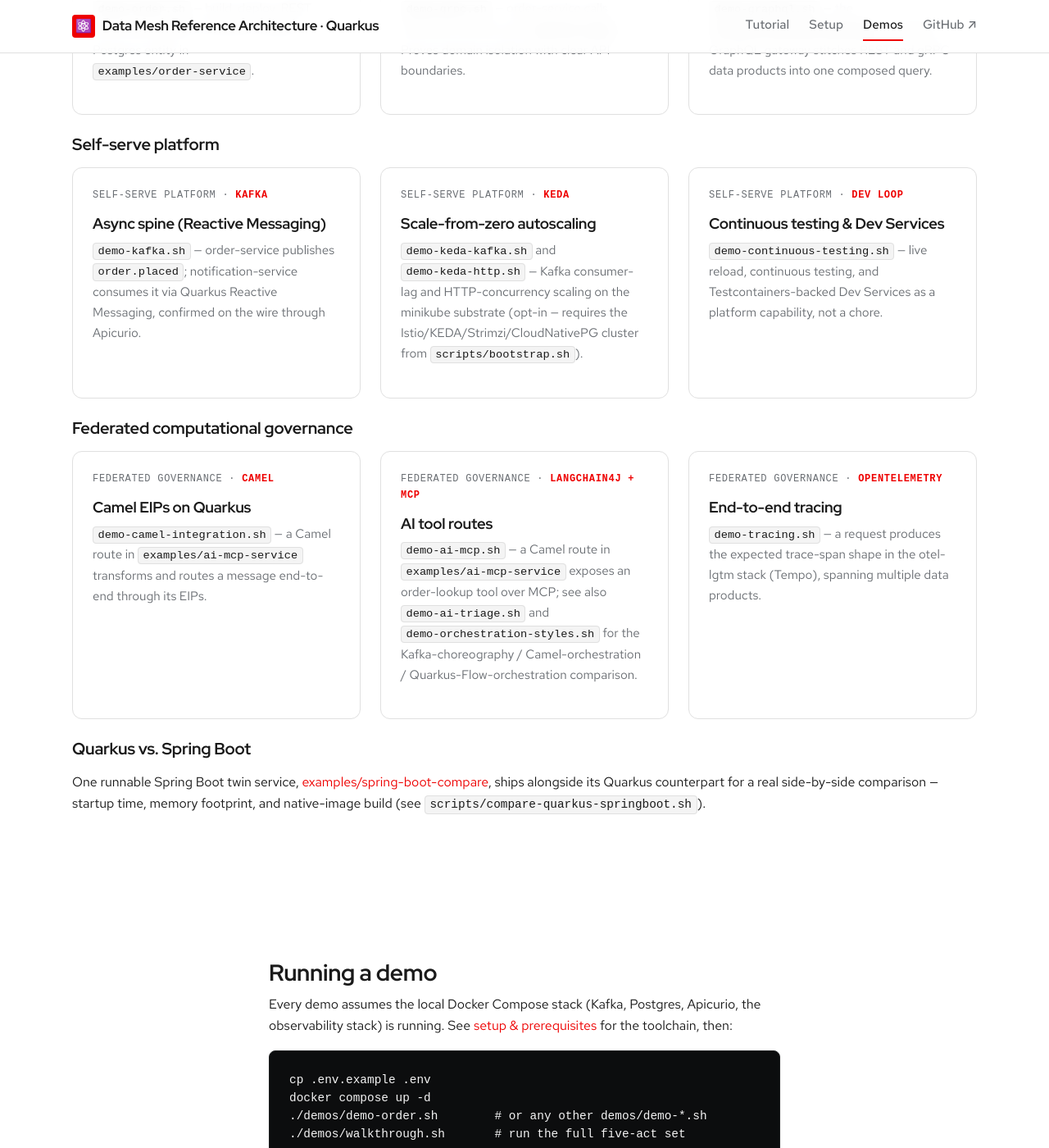
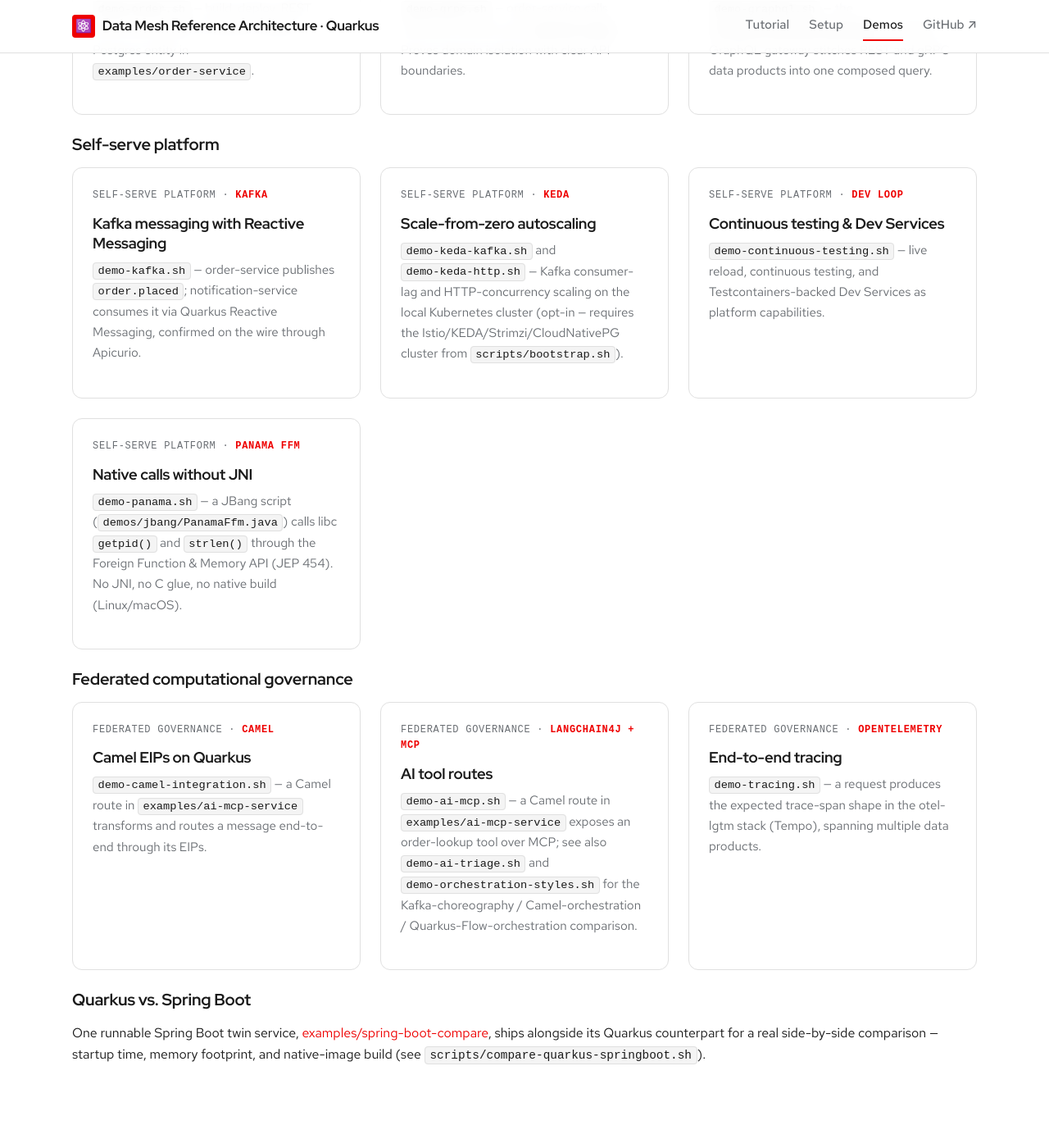
Before and after one commit to patterncatalyst/datamesh-reference-arch-quarkus, a Jekyll site: the page built from demos.html, in a window 1280 px wide and 1400 px high, scrolled down 1218 px. Shown: the whole window at 82% size. Built offline with Jekyll 4.4.1, drawn with Linux system fonts in a browser that asks for light colours; some web fonts are replaced; some of the changed text lies outside the part shown.

Commit message:
feat(demo): add Panama FFM demo (getpid/strlen via libc) and count 19 demos

```diff
--- a/demos.html
+++ b/demos.html
@@ -84,7 +84,7 @@
         <div class="cards">
             <a class="card" href="https://github.com/{{ site.github_username }}/{{ site.github_repo }}/blob/main/demos/demo-kafka.sh">
                 <div class="card__eyebrow">Self-serve platform &middot; <strong>Kafka</strong></div>
-                <h3 class="card__title">Async spine (Reactive Messaging)</h3>
+                <h3 class="card__title">Kafka messaging with Reactive Messaging</h3>
                 <p class="card__desc">
                     <code>demo-kafka.sh</code> — order-service publishes
                     <code>order.placed</code>; notification-service consumes
@@ -98,7 +98,7 @@
                 <p class="card__desc">
                     <code>demo-keda-kafka.sh</code> and
                     <code>demo-keda-http.sh</code> — Kafka consumer-lag and
-                    HTTP-concurrency scaling on the minikube substrate
+                    HTTP-concurrency scaling on the local Kubernetes cluster
                     (opt-in — requires the Istio/KEDA/Strimzi/CloudNativePG
                     cluster from <code>scripts/bootstrap.sh</code>).
                 </p>
@@ -109,7 +109,18 @@
                 <p class="card__desc">
                     <code>demo-continuous-testing.sh</code> — live reload,
                     continuous testing, and Testcontainers-backed Dev
-                    Services as a platform capability, not a chore.
+                    Services as platform capabilities.
+                </p>
+            </a>
+            <a class="card" href="https://github.com/{{ site.github_username }}/{{ site.github_repo }}/blob/main/demos/demo-panama.sh">
+                <div class="card__eyebrow">Self-serve platform &middot; <strong>Panama FFM</strong></div>
+                <h3 class="card__title">Native calls without JNI</h3>
+                <p class="card__desc">
+                    <code>demo-panama.sh</code> — a JBang script
+                    (<code>demos/jbang/PanamaFfm.java</code>) calls libc
+                    <code>getpid()</code> and <code>strlen()</code> through
+                    the Foreign Function &amp; Memory API (JEP 454). No
+                    JNI, no C glue, no native build (Linux/macOS).
                 </p>
             </a>
         </div>
@@ -178,7 +189,7 @@
             Some demos are opt-in — AI/MCP demos need
             <code>docker compose --profile ollama up -d</code>, the native
             demo needs a GraalVM/Mandrel build, and the KEDA demos need the
-            minikube substrate from <code>scripts/bootstrap.sh</code>. See
+            local Kubernetes cluster from <code>scripts/bootstrap.sh</code>. See
             <a href="https://github.com/{{ site.github_username }}/{{ site.github_repo }}/blob/main/demos/README.md" rel="noopener">demos/README.md ↗</a>
             for the full prereqs-by-demo matrix.
         </p>
```
Also changed, not shown: other parts of demos.html (+1 -1 lines), demos/README.md (+10 -10 lines), README.md, 3 other files.
